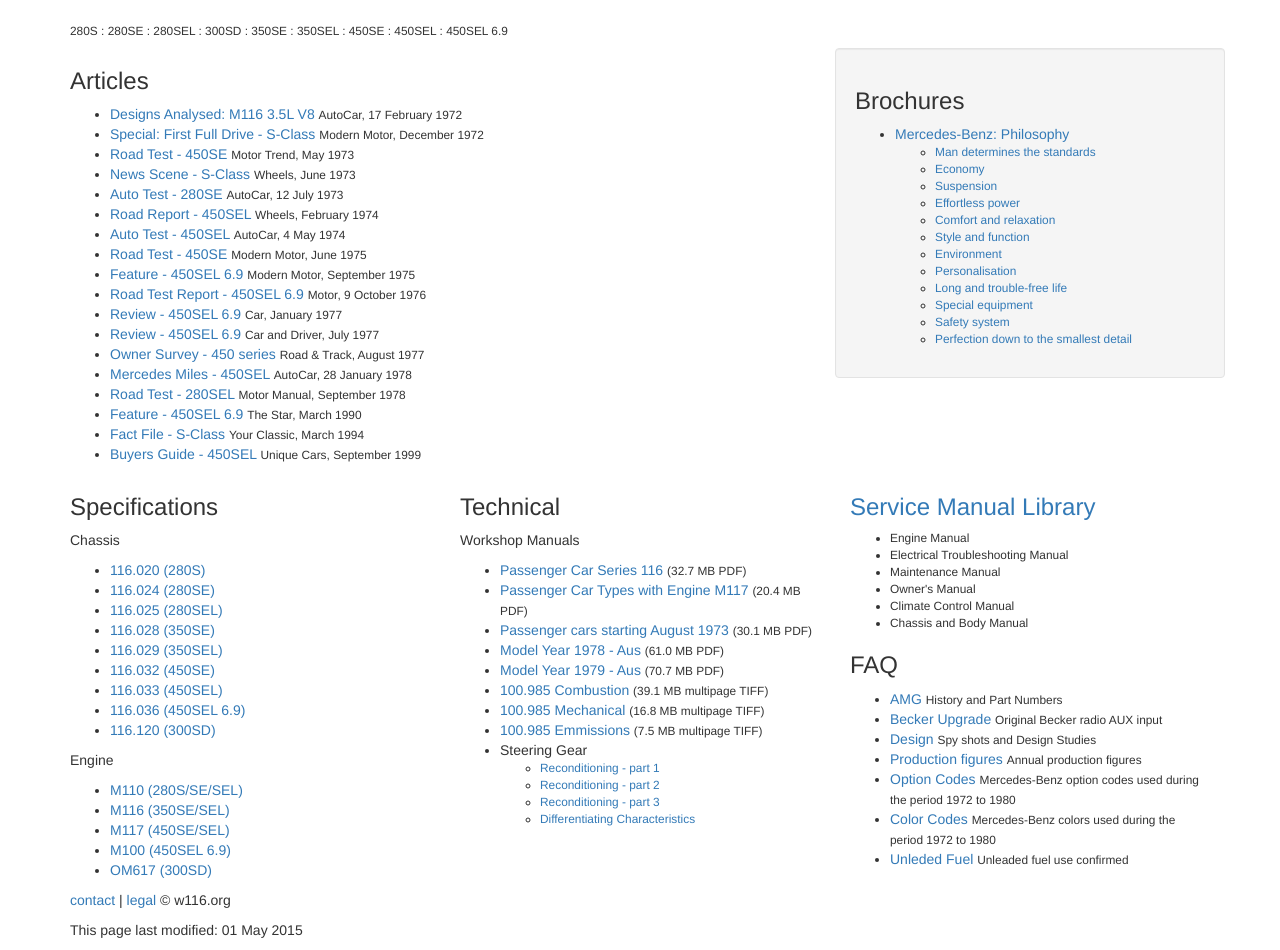
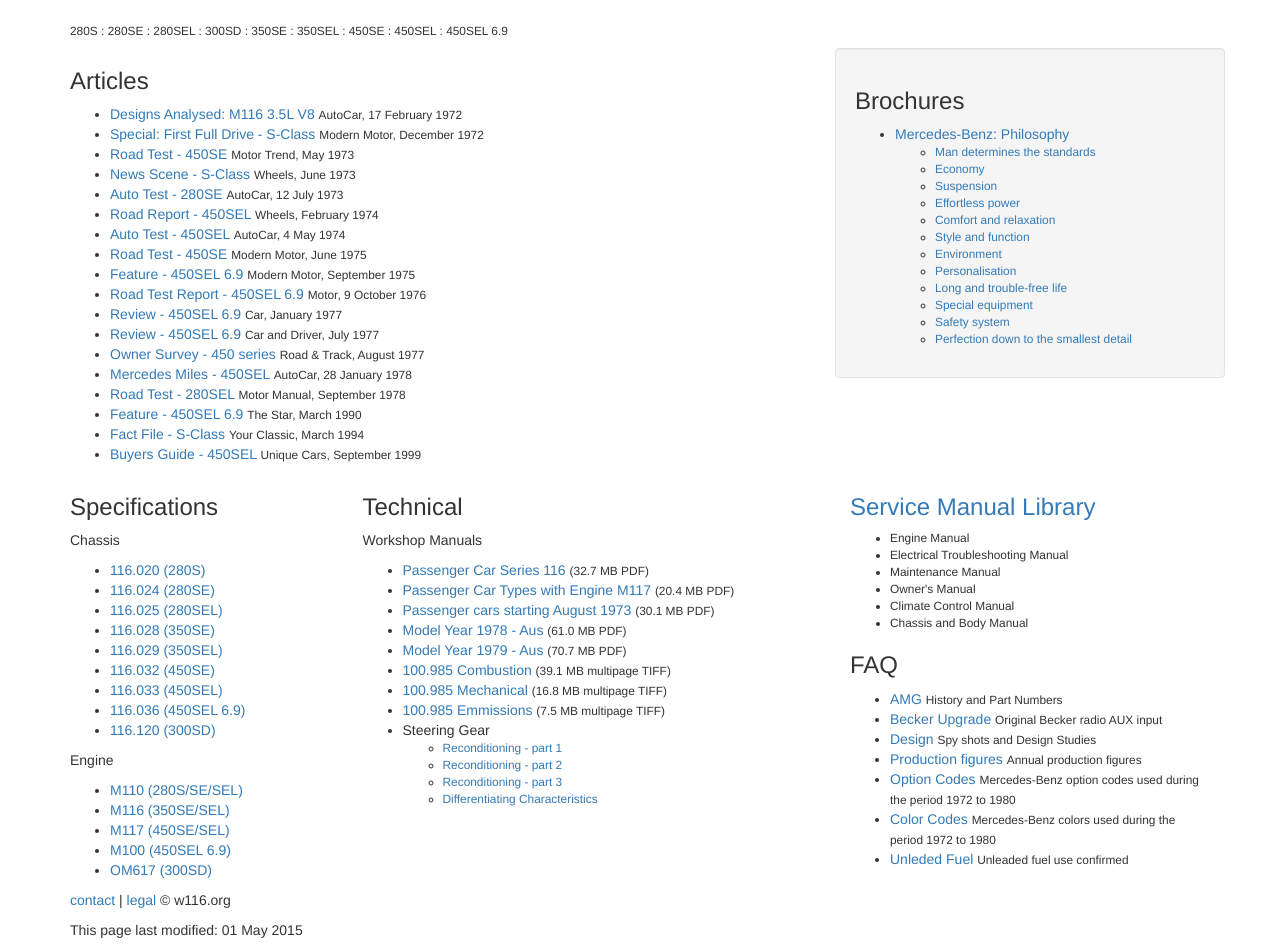
Before and after one commit to W116org/w116org.github.io, a Jekyll site: the page built from library.html, in a window 1280 px wide. Shown: the part 427-1377 px from the top of the page. Built offline with Jekyll 4.4.1, drawn with Linux system fonts in a browser that asks for light colours; nearby versions of some CDN libraries; comment, search, counter and statistics services are not loaded.

Commit message:
Update library.html

```diff
--- a/library.html
+++ b/library.html
@@ -58,7 +58,7 @@
       </div><!-- /.row -->
 
       <div class="row">
-        <div class="col-md-4">
+        <div class="col-md-3">
 <h3 id="specifications">Specifications</h3>
 <p>Chassis</p>
 <ul>
@@ -80,8 +80,8 @@
 <li><a href="/library/M100/"> M100 (450SEL 6.9) </a></li>
 <li><a href="/library/OM617/"> OM617 (300SD) </a></li>
 </ul>
-        </div><!-- /.col-md-4 -->
-        <div class="col-md-4">
+        </div><!-- /.col-md-3 -->
+        <div class="col-md-5">
 <h3 id="technical">Technical</h3>
 <p>Workshop Manuals</p>
 <ul>
@@ -101,7 +101,7 @@
 <li><a href="/pdf/library/steering/Steering_Box_Survey_46-010.pdf">Differentiating Characteristics</a></li>
 </ul>
 </ul>
-      </div><!-- /.col-md-4 -->
+      </div><!-- /.col-md-5 -->
         <div class="col-md-4">
 <h3 id="handbook"><a href="//handbook.w116.org/">Service Manual Library</a></h3>
 <ul class="small">
```
